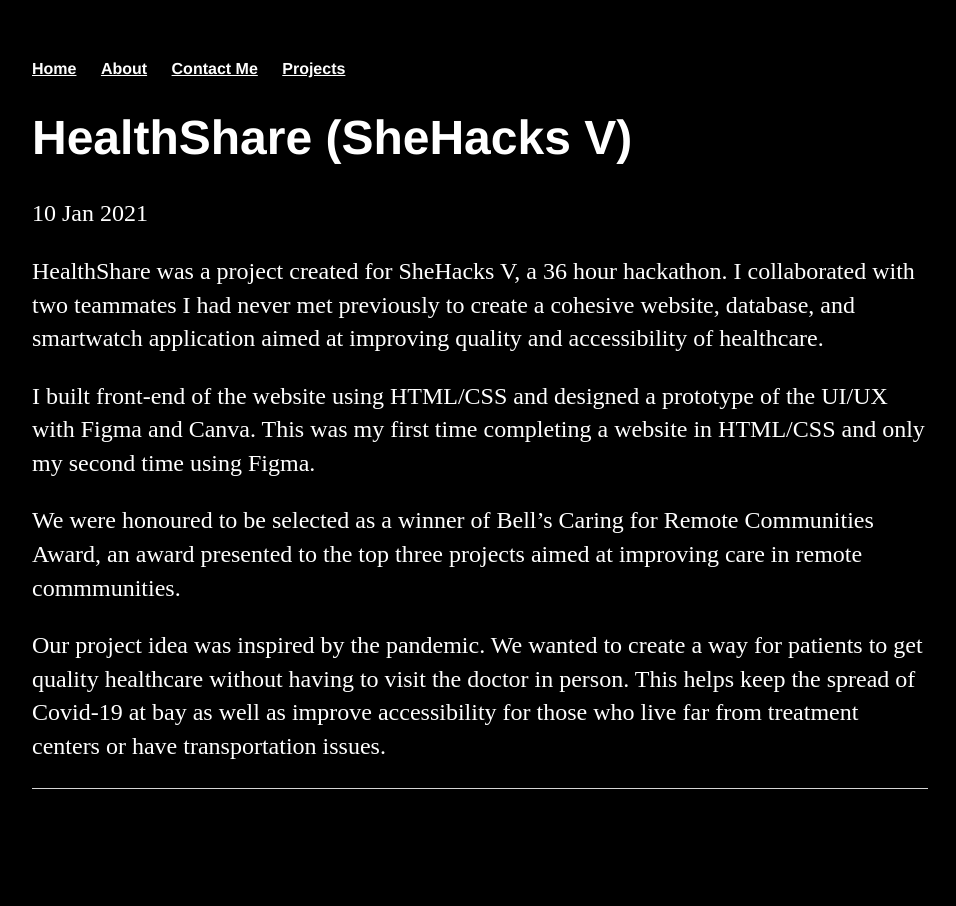
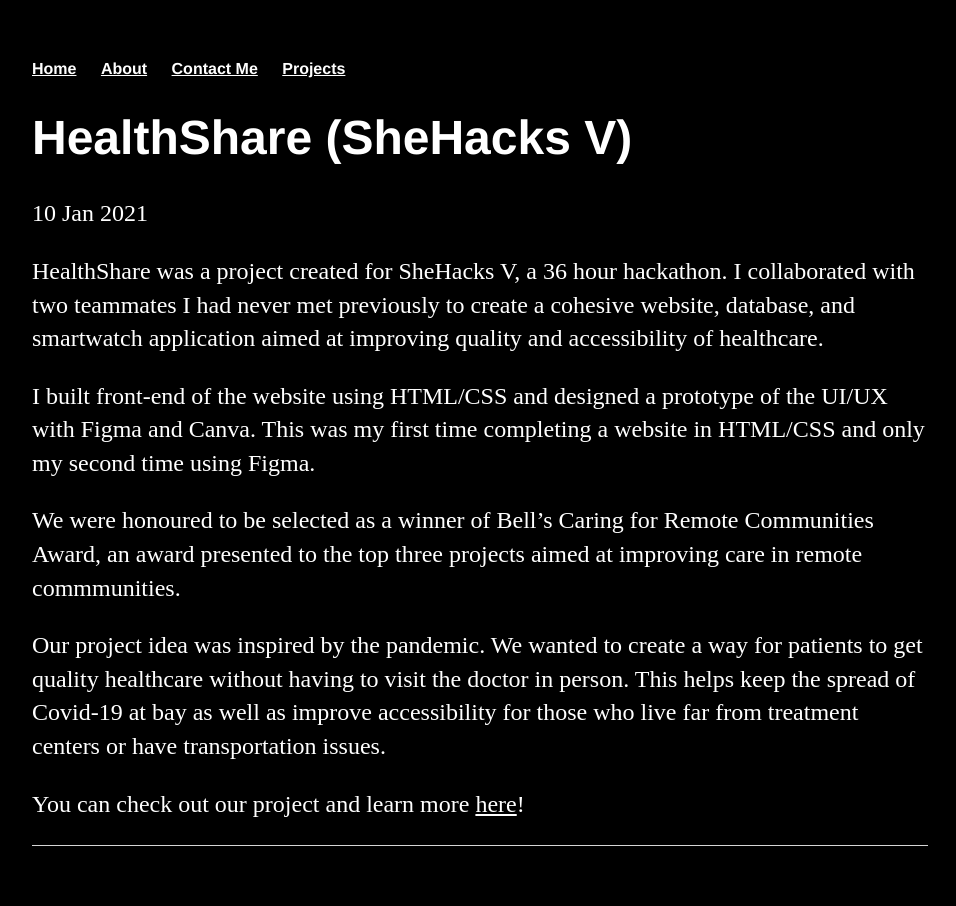
Before and after one commit to rachel-scott/rachel-scott.github.io, a Jekyll site: the page built from _posts/2021-01-10-HealthShare.md, in a window 1280 px wide. Shown: the whole page, without its empty margins (160-1116 px from the left). Built offline with Jekyll 4.4.1, drawn with Linux system fonts in a browser that asks for light colours.

Commit message:
Update 2021-01-10-HealthShare.md

```diff
--- a/_posts/2021-01-10-HealthShare.md
+++ b/_posts/2021-01-10-HealthShare.md
@@ -12,3 +12,5 @@ This was my first time completing a website in HTML/CSS and only my second time
 We were honoured to be selected as a winner of Bell’s Caring for Remote Communities Award, an award presented to the top three projects aimed at improving care in remote commmunities.
 
 Our project idea was inspired by the pandemic. We wanted to create a way for patients to get quality healthcare without having to visit the doctor in person. This helps keep the spread of Covid-19 at bay as well as improve accessibility for those who live far from treatment centers or have transportation issues.
+
+You can check out our project and learn more <a href="https://devpost.com/software/healthshare-1asx02">here</a>!
```
